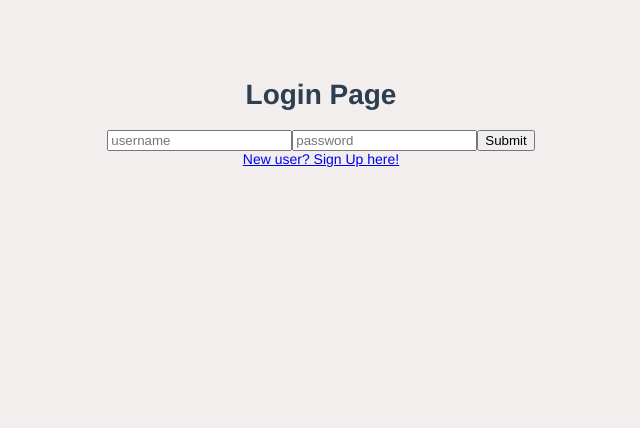
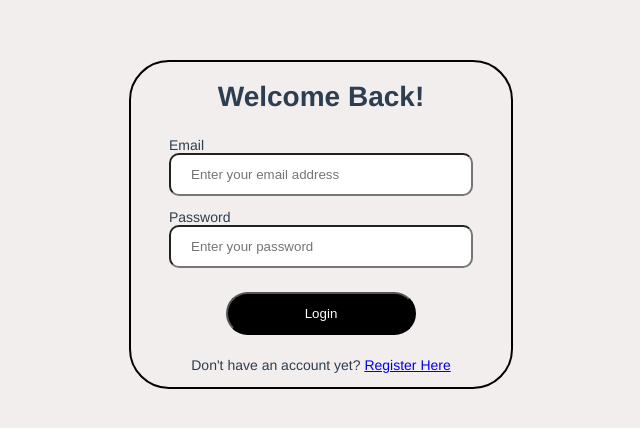
Before and after one commit to bt3103group4/LocalLink, a Vue app: page / in a window 1280 px wide. Shown: the top 428 px of the page, without its empty margins (327-967 px from the left). Built offline with nearby package versions, Linux system fonts and the light colour scheme; no server answers.

Commit message:
Add Login page HTML and CSS

```diff
--- a/src/views/Login.vue
+++ b/src/views/Login.vue
@@ -1,21 +1,80 @@
+
 <template>
-<h1>Login Page</h1>
-<form>
-    <title for="name">Username</title>
-    <input id="name" type="string" placeholder="username">
-    <title for="password">Pass</title>
-    <input id="password" type="password" placeholder="password">
-    <button type="submit">Submit</button>
-</form>
-<router-link to="/signup"> New user? Sign Up here! </router-link>
+<div class="login">
+    <div class="centered-container">
+      <h1>Welcome Back!</h1>
+    </div>
+    <form @submit.prevent="Login" class="centered-container">
+        <div class="login-input-container">
+          <span class="input-desc">Email</span>
+          <input class="login-text-input" type="text" placeholder="Enter your email address" v-model="email" />
+        </div>
+        <div class="login-input-container">
+          <span class="input-desc">Password</span>
+          <input class="login-text-input" type="password" placeholder="Enter your password" v-model="password" />
+        <br>
+        </div>
+        <input class="login-submit" type="submit" value="Login">
+        <p>Don't have an account yet? <router-link to="/register">Register Here</router-link></p>
+    </form>
+</div>
 </template>
-
-<script>
-export default {
-    name: "Login"
-}
-</script>
 
 <style>
 
+.login-text-input {
+  width: 100%;
+  padding: 12px 20px;
+  margin-bottom: 8px;
+  box-sizing: border-box;
+  border-radius: 10px;
+}
+
+.login-submit {
+  width: 50%;
+  padding: 12px 20px;
+  margin-bottom: 8px;
+  box-sizing: border-box ;
+  border-radius: 50px;
+  color:white;
+  background-color: black
+}
+
+.login{
+  width: 100vw;
+}
+
+@media only screen and (min-width: 728px) {
+  .login {
+    width: 30vw;
+    border: 2px solid black;
+    border-radius: 40px;
+  }
+
+  .login-input-container {
+    width: 100%;
+  }
+}
+
+
+
+.align-left {
+  text-align: left;
+}
+
+.centered-container {
+  display: flex;
+  flex-direction: column;
+  /* justify-content:flex-start; */
+  align-items: center;
+}
+
+.login-input-container {
+  width: 80%;
+  margin-top: 5px;
+  display: flex;
+  flex-direction: column;
+  align-items: flex-start;
+}
+
 </style>
```
